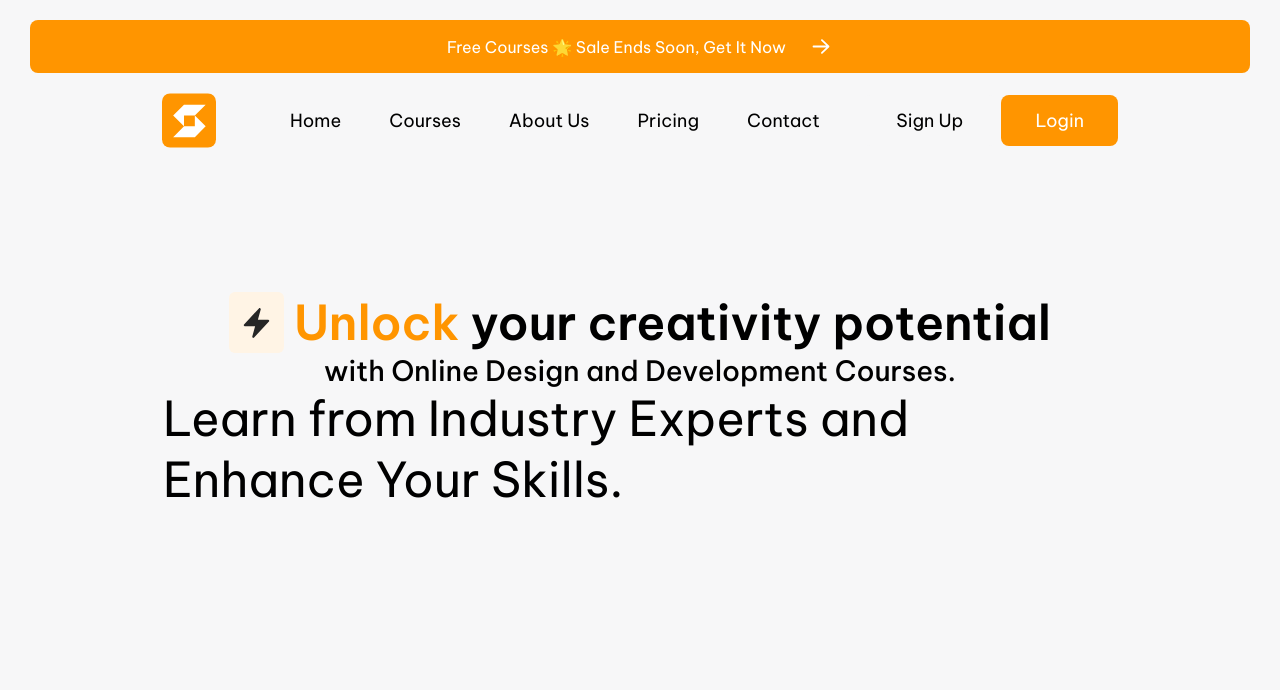
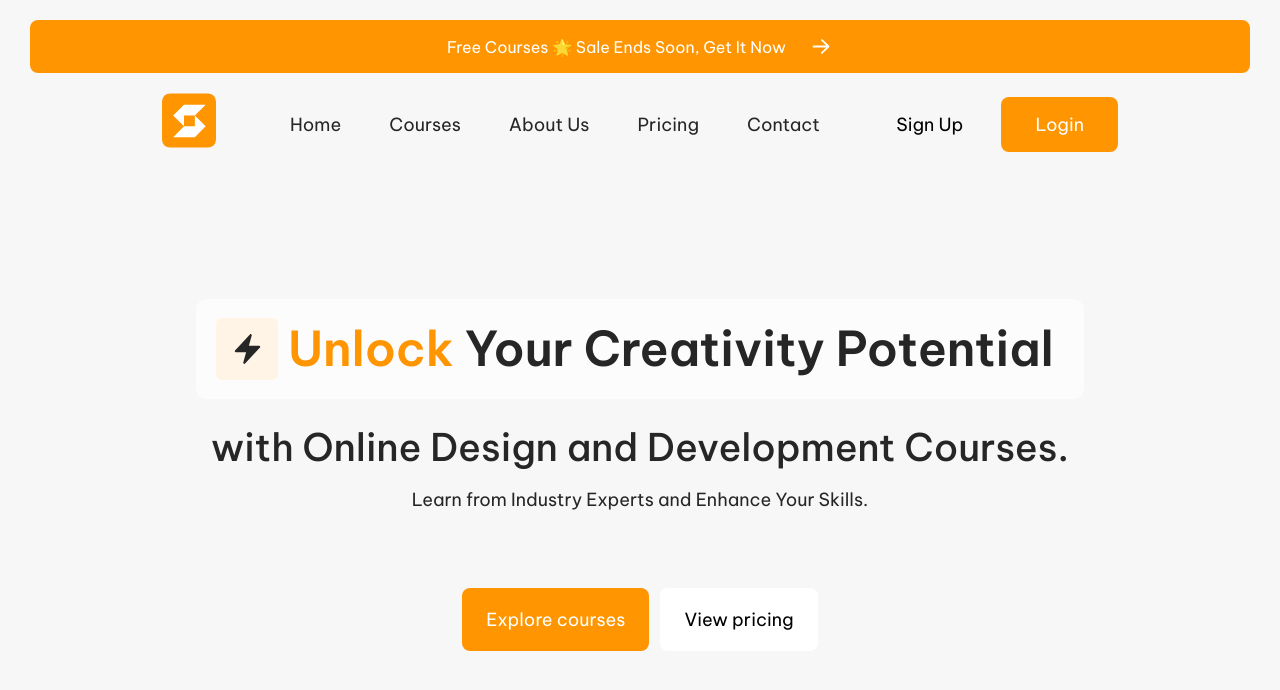
Before and after one commit to rizzarigen/learn-layout, a plain HTML site: page attempt3/index.html in a window 1280 px wide. Drawn offline with Linux system fonts and the light colour scheme.

Commit message:
made hero-head

```diff
--- a/attempt3/index.html
+++ b/attempt3/index.html
@@ -17,13 +17,25 @@
             </div>
             <nav class="header-menu">
                 <div class="header-menu-navigate">
-                    <img src="./img/logo.svg" alt="" class="header-menu-navigate-logo">
+                    <a href="">
+                        <img src="./img/logo.svg" alt="" class="header-menu-navigate-logo">
+                    </a>
                     <li class="header-menu-navigate-list">
-                        <ul class="header-menu-navigate-list-el">Home</ul>
-                        <ul class="header-menu-navigate-list-el">Courses</ul>
-                        <ul class="header-menu-navigate-list-el">About Us</ul>
-                        <ul class="header-menu-navigate-list-el">Pricing</ul>
-                        <ul class="header-menu-navigate-list-el">Contact</ul>
+                        <ul class="header-menu-navigate-list-el">
+                            <a href="">Home</a>
+                        </ul>
+                        <ul class="header-menu-navigate-list-el">
+                            <a href="">Courses</a>
+                        </ul>
+                        <ul class="header-menu-navigate-list-el">
+                            <a href="">About Us</a>
+                        </ul>
+                        <ul class="header-menu-navigate-list-el">
+                            <a href="">Pricing</a>
+                        </ul>
+                        <ul class="header-menu-navigate-list-el">
+                            <a href="">Contact</a>
+                        </ul>
                     </li>
                 </div>
                 <div class="header-menu-buttons">
@@ -53,6 +65,14 @@
                     <p class="main-hero-head-desc">
                         Learn from Industry Experts and Enhance Your Skills.
                     </p>
+                    <div class="main-hero-head-buttons">
+                        <button class="main-hero-head-buttons-el" id="courses-btn">
+                            Explore courses
+                        </button>
+                        <button class="main-hero-head-buttons-el" id="pricing-btn">
+                            View pricing
+                        </button>
+                    </div>
                 </div>
             </div>
         </main>
--- a/attempt3/styles.scss
+++ b/attempt3/styles.scss
@@ -1,30 +1,31 @@
-@import url('https://fonts.googleapis.com/css2?family=Be+Vietnam+Pro:wght@400;500;600;700;800;900&display=swap');
+@import url("https://fonts.googleapis.com/css2?family=Be+Vietnam+Pro:wght@400;500;600;700;800;900&display=swap");
 
 * {
     margin: 0;
     padding: 0;
-    font-family: 'Be Vietnam Pro';
+    font-family: "Be Vietnam Pro";
     list-style: none;
+    line-height: 150%;
+    text-decoration: none;
 }
 
 body {
-    background-color: #F7F7F8;
+    background-color: #f7f7f8;
 }
 
 .header {
-
     &-wrapper {
         padding: 20px 30px;
     }
     &-ad {
-        background-color: #FF9500;
+        background-color: #ff9500;
         display: flex;
         justify-content: center;
         align-items: center;
         padding-top: 14px;
         padding-bottom: 14px;
         border-radius: 8px;
-        color: #FFFFFF;
+        color: #ffffff;
 
         &-arrow {
             margin-left: 23px;
@@ -39,8 +40,10 @@ body {
         line-height: 150%;
         align-items: center;
 
+
         &-navigate {
             display: flex;
+
 
             &-list {
                 display: flex;
@@ -48,13 +51,17 @@ body {
                 justify-content: space-between;
                 width: 493px;
                 margin-left: 50px;
+
                 &-el {
                     white-space: nowrap;
                     padding: 14px 24px;
                     border-radius: 8px;
                     &:hover {
-                        background-color: #F1F1F3;
+                        background-color: #f1f1f3;
                     }
+                & a {
+                    color: #262626;
+                }
                 }
             }
         }
@@ -63,23 +70,22 @@ body {
                 border: 0;
                 border-radius: 8px;
                 padding: 14px 34px;
-                background-color: #F7F7F8;;
+                background-color: #f7f7f8;
                 font-size: 18px;
-                transition: transform ease-out .25s;
+                transition: transform ease-out 0.25s;
+
                 &#login-btn {
-                background-color: #FF9500;
-                color: #FFFFFF;
-
+                    background-color: #ff9500;
+                    color: #ffffff;
                 }
                 &:hover {
                     transform: scale(1.05);
-                    transition: transform ease-out .5s;
-                }
-
+                    transition: transform ease-out 0.5s;
                 }
             }
         }
     }
+}
 
 .main {
     &-wrapper {
@@ -93,15 +99,22 @@ body {
             display: flex;
             flex-direction: column;
             align-items: center;
+            color: #262626;
             &-rect {
                 display: flex;
                 justify-content: space-around;
                 white-space: nowrap;
+                align-items: center;
                 font-weight: 600;
+                background-color: #fcfcfd;
+                padding: 14px 30px 14px 20px;
+                border-radius: 11px;
+                text-transform: capitalize;
+                color: #262626;
                 & p {
                     margin-left: 10px;
                     & span {
-                        color: #FF9500;
+                        color: #ff9500;
                     }
                 }
                 &-inner {
@@ -109,14 +122,42 @@ body {
                     justify-content: center;
                     align-items: center;
                     padding: 14px;
-                    background-color: #FFF4E5;
+                    background-color: #fff4e5;
                     border-radius: 6px;
+                    width: 34px;
+                    height: 34px;
                 }
             }
-        &-text {
-            font-weight: 500;
-            font-size: 28px;
-        }
+            &-buttons {
+                margin-top: 60px;
+                &-el {
+                    border: 0;
+                    border-radius: 8px;
+                    padding: 18px 24px;
+                    background-color: #ffffff;
+                    font-size: 18px;
+                    transition: transform ease-out 0.25s;
+                    &#courses-btn {
+                        background-color: #ff9500;
+                        color: #ffffff;
+                    }
+                    &:hover {
+                        transform: scale(1.05);
+                        transition: transform ease-out 0.5s;
+                    }
+                }
+            }
+
+            &-text {
+                font-weight: 500;
+                font-size: 38px;
+                margin-top: 20px;
+            }
+            &-desc {
+                font-size: 18px;
+                font-weight: 400;
+                margin-top: 10px;
+            }
         }
     }
 }
```
Also changed, not shown: attempt3/styles.css, 1 other file.
